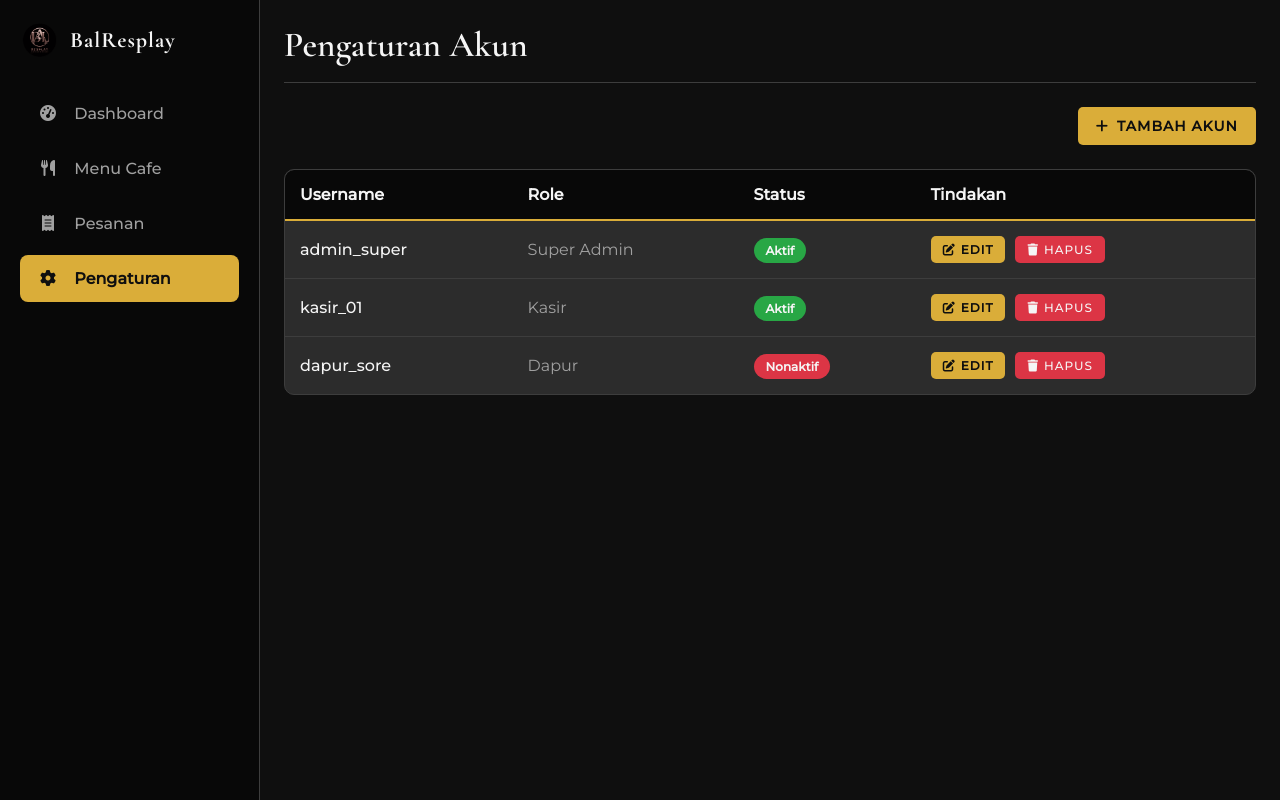
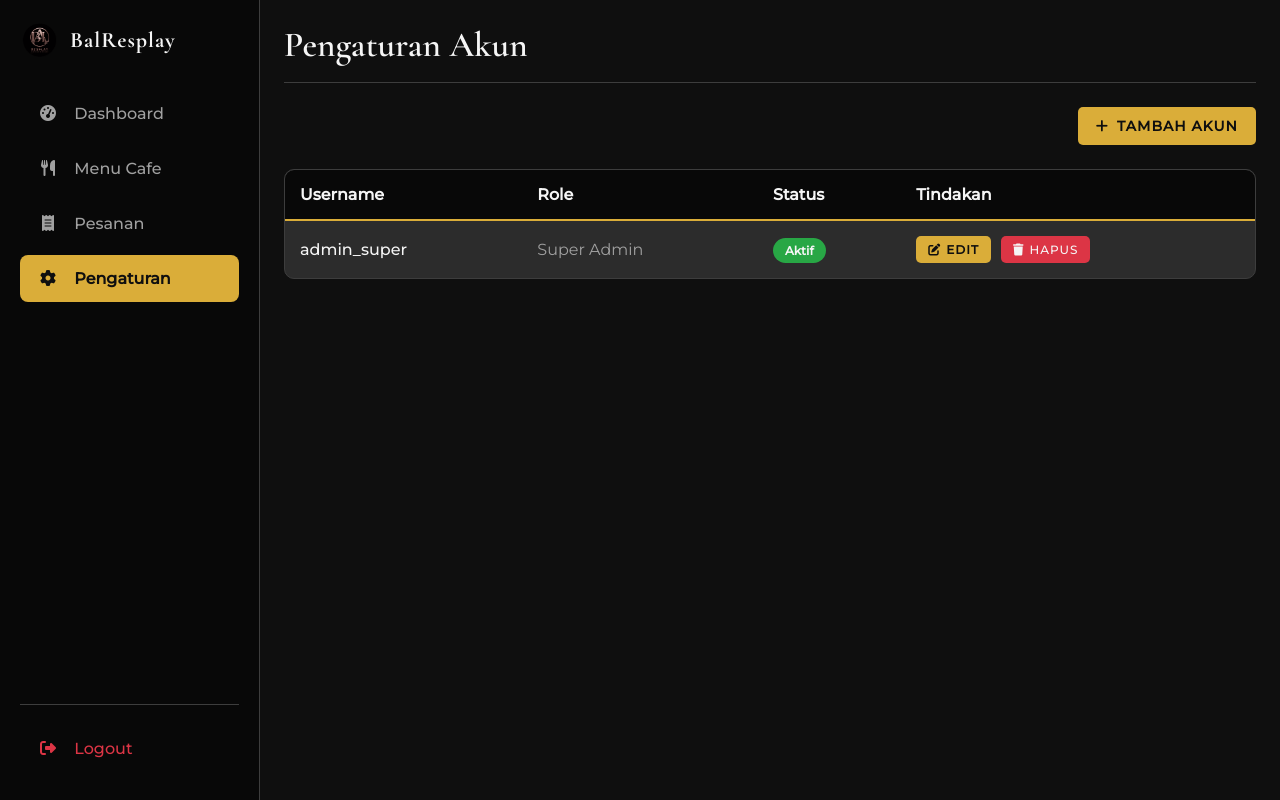
Before and after one commit to DeVioletta/balresplay, a PHP site: page /admin_settings.php in a window 1280 px wide. Run offline with PHP 8.4, Linux system fonts and the light colour scheme; the visitor is signed in with stand-in values (Sample User, id 1); data comes from the database, SQL or seed files in the repository.

Commit message:
CRUD admin_settings

```diff
--- a/admin_settings.php
+++ b/admin_settings.php
@@ -1,14 +1,40 @@
 <?php
-// require_once __DIR__ . '/config/database.php';
-// startSecureSession();
-// redirectIfNotLoggedIn('admin_login.php');
+require_once __DIR__ . '/config/database.php';
+startSecureSession();
+redirectIfNotLoggedIn('admin_login.php');
+
+// // Hanya Super Admin yang bisa mengakses halaman ini
+if ($_SESSION['role'] !== 'Super Admin') {
+    // Jika bukan, tendang ke dashboard
+    header("Location: admin_dashboard.php");
+    exit();
+}
+
+// Ambil semua data pengguna untuk ditampilkan di tabel
+$users_result = getAllAdminUsers($db);
+
+// Logika untuk menampilkan pesan sukses/error
+$message = '';
+if (isset($_GET['error'])) {
+    $error = $_GET['error'];
+    if ($error == 'exists') $message = '<div class="admin-message error">Username sudah terdaftar.</div>';
+    if ($error == 'empty') $message = '<div class="admin-message error">Semua field wajib diisi.</div>';
+    if ($error == 'selfdelete') $message = '<div class="admin-message error">Anda tidak dapat menghapus akun Anda sendiri.</div>';
+    if ($error == 'unauthorized') $message = '<div class="admin-message error">Anda tidak memiliki izin untuk melakukan aksi ini.</div>';
+    if ($error == 'failed') $message = '<div class="admin-message error">Terjadi kesalahan. Silakan coba lagi.</div>';
+}
+if (isset($_GET['success'])) {
+    $success = $_GET['success'];
+    if ($success == 'created') $message = '<div class="admin-message success">Akun baru berhasil dibuat. Status: Nonaktif.</div>';
+    if ($success == 'deleted') $message = '<div class="admin-message success">Akun berhasil dihapus.</div>';
+}
 ?>
 
 <!DOCTYPE html>
 <html lang="id">
 <head>
     <meta charset="UTF-8">
-    <meta name="viewport" content="width=device-width, initial-scale-1.0">
+    <meta name="viewport" content="width=device-width, initial-scale=1.0">
     <title>Admin | Pengaturan Akun</title>
     <!-- CSS Utama -->
     <link rel="stylesheet" href="css/variable.css">
@@ -17,6 +43,23 @@
     <!-- Font & Ikon -->
     <link rel="stylesheet" href="https://cdnjs.cloudflare.com/ajax/libs/font-awesome/6.4.0/css/all.min.css">
     <link href="https://fonts.googleapis.com/css2?family=Cormorant+Garamond:wght@300;400;600;700&family=Montserrat:wght@300;400;500&display=swap" rel="stylesheet">
+    <style>
+        /* (BARU) CSS untuk pesan error/sukses */
+        .admin-message {
+            padding: 15px;
+            border-radius: 5px;
+            margin-bottom: 20px;
+            font-weight: 500;
+        }
+        .admin-message.success {
+            background-color: var(--success-color);
+            color: var(--light-text);
+        }
+        .admin-message.error {
+            background-color: var(--danger-color);
+            color: var(--light-text);
+        }
+    </style>
 </head>
 <body>
 
@@ -35,6 +78,13 @@
                 <a href="admin_orders.php"><i class="fas fa-receipt"></i> Pesanan</a>
                 <a href="admin_settings.php" class="active"><i class="fas fa-cog"></i> Pengaturan</a>
             </nav>
+
+            <!-- (BARU) Tombol Logout -->
+            <div class="sidebar-footer">
+                <a href="actions/handle_logout.php" class="logout-link">
+                    <i class="fas fa-sign-out-alt"></i> Logout
+                </a>
+            </div>
         </aside>
 
         <!-- ===== MAIN CONTENT ===== -->
@@ -46,6 +96,9 @@
                 </button>
                 <h1>Pengaturan Akun</h1>
             </header>
+
+            <!-- (BARU) Tampilkan pesan sukses/error -->
+            <?php echo $message; ?>
 
             <!-- Toolbar (Tombol Tambah Akun) -->
             <div class="admin-toolbar">
@@ -66,55 +119,37 @@
                         </tr>
                     </thead>
                     <tbody id="account-list">
-                        <!-- CONTOH DATA 1 -->
+                        <?php if ($users_result && $users_result->num_rows > 0): ?>
+                            <?php foreach ($users_result as $user): ?>
                                 <tr>
-                            <td data-label="Username">admin_super</td>
-                            <td data-label="Role">Super Admin</td>
+                                    <td data-label="Username"><?php echo htmlspecialchars($user['username']); ?></td>
+                                    <td data-label="Role"><?php echo htmlspecialchars($user['role']); ?></td>
                                     <td data-label="Status">
+                                        <?php if ($user['status'] == 1): ?>
                                             <span class="status-badge status-active">Aktif</span>
+                                        <?php else: ?>
+                                            <span class="status-badge status-inactive">Nonaktif</span>
+                                        <?php endif; ?>
                                     </td>
                                     <td data-label="Tindakan">
-                                <button class="btn btn-edit-sm" data-id="1">
+                                        <!-- Tombol Edit belum difungsikan sesuai permintaan -->
+                                        <button class="btn btn-edit-sm" data-id="<?php echo $user['user_id']; ?>" disabled>
                                             <i class="fas fa-edit"></i> Edit
                                         </button>
-                                <button class="btn btn-delete-sm" data-id="1">
+                                        <!-- (PERUBAHAN) Tombol Hapus jadi link ke skrip delete -->
+                                        <a href="actions/delete_account.php?id=<?php echo $user['user_id']; ?>"
+                                           class="btn btn-delete-sm"
+                                           onclick="return confirm('Apakah Anda yakin ingin menghapus akun <?php echo htmlspecialchars($user['username']); ?>?');">
                                             <i class="fas fa-trash"></i> Hapus
-                                </button>
+                                        </a>
                                     </td>
                                 </tr>
-                        <!-- CONTOH DATA 2 -->
+                            <?php endforeach; ?>
+                        <?php else: ?>
                             <tr>
-                            <td data-label="Username">kasir_01</td>
-                            <td data-label="Role">Kasir</td>
-                            <td data-label="Status">
-                                <span class="status-badge status-active">Aktif</span>
-                            </td>
-                            <td data-label="Tindakan">
-                                <button class="btn btn-edit-sm" data-id="2">
-                                    <i class="fas fa-edit"></i> Edit
-                                </button>
-                                <button class="btn btn-delete-sm" data-id="2">
-                                    <i class="fas fa-trash"></i> Hapus
-                                </button>
-                            </td>
+                                <td colspan="4" style="text-align: center;">Tidak ada data akun.</td>
                             </tr>
-                        <!-- CONTOH DATA 3 -->
-                        <tr>
-                            <td data-label="Username">dapur_sore</td>
-                            <td data-label="Role">Dapur</td>
-                            <td data-label="Status">
-                                <span class="status-badge status-inactive">Nonaktif</span>
-                            </td>
-                            <td data-label="Tindakan">
-                                <button class="btn btn-edit-sm" data-id="3">
-                                    <i class="fas fa-edit"></i> Edit
-                                </button>
-                                <button class="btn btn-delete-sm" data-id="3">
-                                    <i class="fas fa-trash"></i> Hapus
-                                </button>
-                            </td>
-                        </tr>
-                        <!-- Data lain akan di-load di sini -->
+                        <?php endif; ?>
                     </tbody>
                 </table>
             </div>
@@ -124,44 +159,40 @@
         <div class="sidebar-overlay" id="sidebar-overlay"></div>
     </div>
 
-    <!-- ===== MODAL TAMBAH/EDIT AKUN (Hidden by default) ===== -->
+    <!-- ===== MODAL TAMBAH AKUN (DIRUBAH) ===== -->
     <div class="modal-overlay" id="account-modal">
         <div class="modal-content">
             <div class="modal-header">
                 <h3 id="modal-title">Tambah Akun Baru</h3>
                 <span class="modal-close" id="modal-close">&times;</span>
             </div>
-            <form id="account-form">
+            <!-- (PERUBAHAN) Form mengarah ke skrip handle_account.php -->
+            <form id="account-form" action="actions/handle_account.php" method="POST">
                 <div class="modal-body">
-                    <input type="hidden" id="user_id" name="user_id">
+
                     <div class="form-group">
                         <label for="username">Username</label>
                         <input type="text" id="username" name="username" class="form-control" required>
                     </div>
                     <div class="form-group">
                         <label for="password">Password</label>
-                        <small>Kosongkan jika tidak ingin mengubah password.</small>
+                        <!-- (PERUBAHAN) Hapus <small> dan buat password required -->
                         <div class="input-with-icon">
                             <i class="fas fa-lock"></i>
-                            <input type="password" id="password" name="password" class="form-control">
+                            <input type="password" id="password" name="password" class="form-control" required>
                             <i class="fas fa-eye" id="toggle-password"></i>
                         </div>
                     </div>
                     <div class="form-group">
                         <label for="role">Role</label>
                         <select id="role" name="role" class="form-control" required>
+                            <option value="" disabled selected>Pilih role</option>
                             <option value="Kasir">Kasir</option>
                             <option value="Dapur">Dapur</option>
                             <option value="Super Admin">Super Admin</option>
                         </select>
                     </div>
-                    <div class="form-group">
-                        <label for="status">Status</label>
-                        <select id="status" name="status" class="form-control" required>
-                            <option value="1">Aktif</option>
-                            <option value="0">Nonaktif</option>
-                        </select>
-                    </div>
+                    <!-- (PERUBAHAN) Hapus field Status sesuai permintaan -->
                 </div>
                 <div class="modal-footer">
                     <button type="button" class="btn btn-secondary" id="modal-cancel-btn">Batal</button>
@@ -190,17 +221,14 @@
                 });
             }
 
-            // --- Logika Modal Akun ---
+            // --- Logika Modal Akun (DISIMPLIFIKASI) ---
             const modal = document.getElementById('account-modal');
             const addBtn = document.getElementById('add-account-btn');
             const closeBtn = document.getElementById('modal-close');
             const cancelBtn = document.getElementById('modal-cancel-btn');
-            const modalTitle = document.getElementById('modal-title');
             const form = document.getElementById('account-form');
-            const accountList = document.getElementById('account-list');
 
-            const openModal = (title) => {
-                modalTitle.textContent = title;
+            const openModal = () => {
                 modal.classList.add('show');
             };
 
@@ -211,24 +239,7 @@
 
             // Buka modal untuk Tambah Akun
             if (addBtn) {
-                addBtn.addEventListener('click', () => {
-                    openModal('Tambah Akun Baru');
-                });
-            }
-
-            // Buka modal untuk Edit Akun (delegasi event)
-            if (accountList) {
-                accountList.addEventListener('click', (e) => {
-                    if (e.target.closest('.btn-edit-sm')) {
-                        // Di aplikasi nyata, Anda akan mengambil data user via AJAX
-                        // Di sini kita isi data dummy:
-                        openModal('Edit Akun');
-                        document.getElementById('user_id').value = '2';
-                        document.getElementById('username').value = 'kasir_01';
-                        document.getElementById('role').value = 'Kasir';
-                        document.getElementById('status').value = '1';
-                    }
-                });
+                addBtn.addEventListener('click', openModal);
             }
 
             // Tombol-tombol penutup modal
--- a/config/database.php
+++ b/config/database.php
@@ -68,6 +68,11 @@ function redirectIfNotLoggedIn($redirectUrl) {
     }
 }
 
+/* =========================================
+   FUNGSI MANAJEMEN PENGGUNA (ADMIN)
+=========================================
+*/
+
 /**
  * Mengambil data admin berdasarkan username dari tabel admin_users.
  *
@@ -93,4 +98,60 @@ function getAdminUserByUsername($db, $username) {
     }
 }
 
+/**
+ * (BARU) Mengambil SEMUA data admin dari database.
+ *
+ * @param mysqli $db Objek koneksi database
+ * @return mysqli_result|false Hasil query
+ */
+function getAllAdminUsers($db) {
+    // Ambil semua kecuali Super Admin, atau sesuaikan kebutuhan
+    // Di sini kita ambil semua
+    $result = $db->query("SELECT user_id, username, role, status FROM admin_users");
+    return $result;
+}
+
+/**
+ * (BARU) Membuat admin user baru.
+ * Status default diatur ke 0 (inactive) sesuai permintaan.
+ *
+ * @param mysqli $db Objek koneksi database
+ * @param string $username
+ * @param string $password_hash
+ * @param string $role
+ * @return bool True jika berhasil, false jika gagal.
+ */
+function createAdminUser($db, $username, $password_hash, $role) {
+    $stmt = $db->prepare("INSERT INTO admin_users (username, password_hash, role, status) VALUES (?, ?, ?, 0)");
+    $stmt->bind_param("sss", $username, $password_hash, $role);
+    return $stmt->execute();
+}
+
+/**
+ * (BARU) Memperbarui status pengguna (misal: 0 menjadi 1 saat login).
+ *
+ * @param mysqli $db Objek koneksi database
+ * @param int $user_id
+ * @param int $status (0 or 1)
+ * @return bool True jika berhasil
+ */
+function updateUserStatus($db, $user_id, $status) {
+    $stmt = $db->prepare("UPDATE admin_users SET status = ? WHERE user_id = ?");
+    $stmt->bind_param("ii", $status, $user_id);
+    return $stmt->execute();
+}
+
+/**
+ * (BARU) Menghapus admin user berdasarkan ID.
+ *
+ * @param mysqli $db Objek koneksi database
+ * @param int $user_id
+ * @return bool True jika berhasil
+ */
+function deleteAdminUser($db, $user_id) {
+    $stmt = $db->prepare("DELETE FROM admin_users WHERE user_id = ?");
+    $stmt->bind_param("i", $user_id);
+    return $stmt->execute();
+}
+
 ?>
--- a/css/admin_menu.css
+++ b/css/admin_menu.css
@@ -91,6 +91,36 @@ h1, h2, h3, h4, h5 {
     color: var(--dark-bg);
     font-weight: 600;
 }
+
+/* (BARU) Footer Sidebar untuk Logout */
+.sidebar-footer {
+    margin-top: auto; /* Mendorong ke bawah */
+    padding-top: 20px;
+    border-top: 1px solid var(--tertiary-color);
+}
+
+.logout-link {
+    display: block;
+    padding: 14px 18px;
+    color: var(--danger-color); /* Menggunakan warna merah */
+    text-decoration: none;
+    border-radius: 8px;
+    margin-bottom: 8px;
+    font-weight: 500;
+    transition: var(--transition);
+}
+
+.logout-link i {
+    margin-right: 12px;
+    width: 20px;
+    text-align: center;
+}
+
+.logout-link:hover {
+    background-color: var(--danger-color);
+    color: var(--light-text);
+}
+
 
 /* (BARU) Overlay untuk sidebar mobile */
 .sidebar-overlay {
@@ -197,6 +227,8 @@ label {
 input[type="text"],
 input[type="number"],
 input[type="file"],
+input[type="date"],
+input[type="password"],
 select,
 textarea {
     width: 100%;
@@ -328,11 +360,6 @@ input:focus, select:focus, textarea:focus {
     background-color: #a52a2a;
 }
 
-/* === (DIHAPUS) STYLING PREVIEW GAMBAR === */
-/* (Blok ini dipindahkan ke form.css) */
-
-/* === (DIHAPUS) HALAMAN FORMULIR === */
-/* (Blok ini dipindahkan ke form.css) */
 
 /* === RESPONSIVE === */
 @media (max-width: 992px) {
@@ -390,9 +417,6 @@ input:focus, select:focus, textarea:focus {
     .admin-menu-grid::-webkit-scrollbar { display: none; }
     .admin-menu-grid { -ms-overflow-style: none; scrollbar-width: none; }
     /* (AKHIR) LOGIKA SCROLL-X */
-
-    /* (DIHAPUS) RESPONSIVE FORM */
-    /* (Blok #variants-container dipindahkan ke form.css) */
 }
 
 @media (max-width: 576px) {
@@ -420,7 +444,4 @@ input:focus, select:focus, textarea:focus {
         flex: 0 0 280px; /* (DIUBAH) Lebar kartu 280px di HP */
         width: 280px;
     }
-
-    /* (DIHAPUS) RESPONSIVE FORM */
-    /* (Blok .form-section dan .form-actions dipindahkan ke form.css) */
 }
```
Also changed, not shown: actions/delete_account.php (added, +34 -0 lines), actions/handle_account.php (added, +44 -0 lines), actions/handle_login.php (+12 -14 lines). Lines whose indentation alone changed are shown as unchanged.
